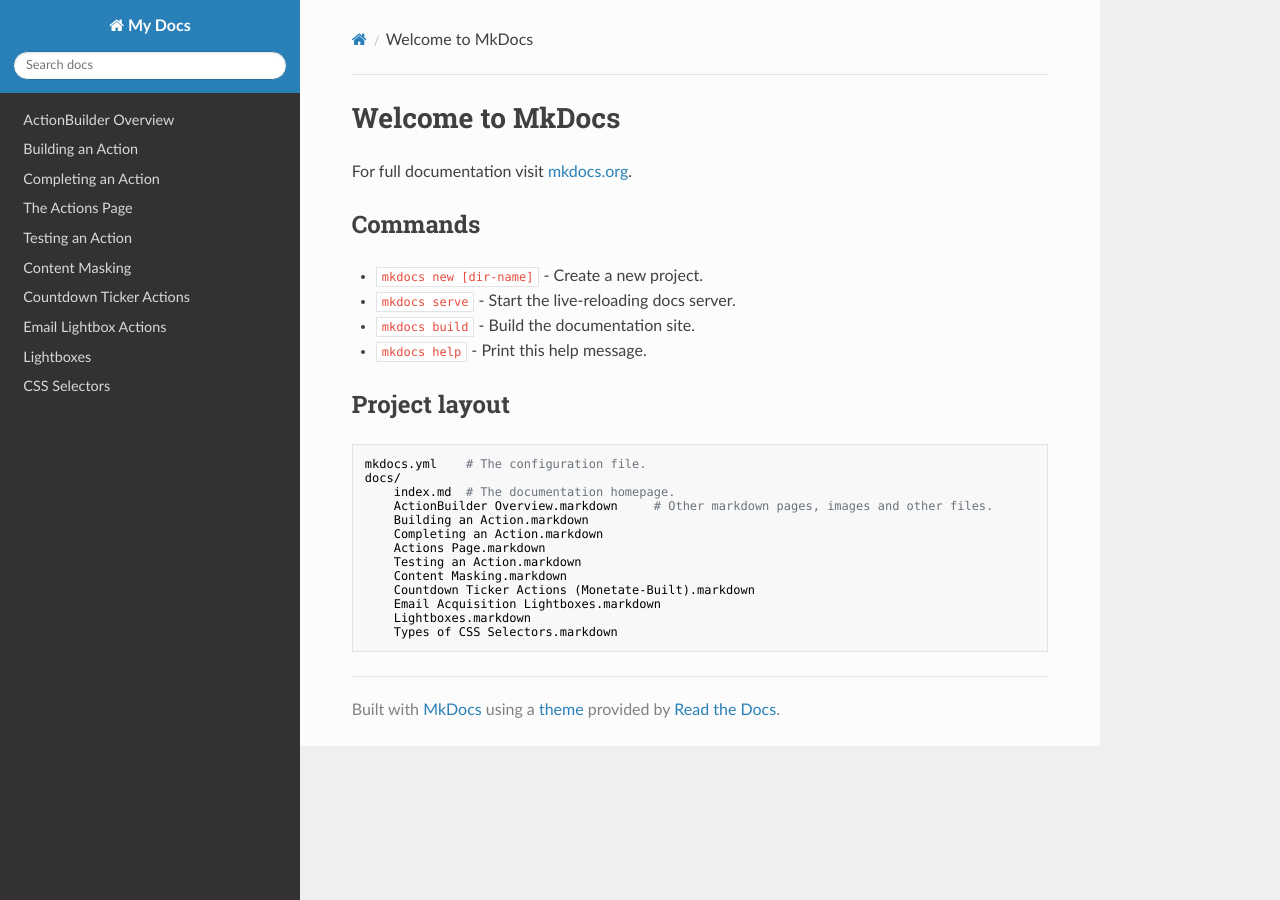
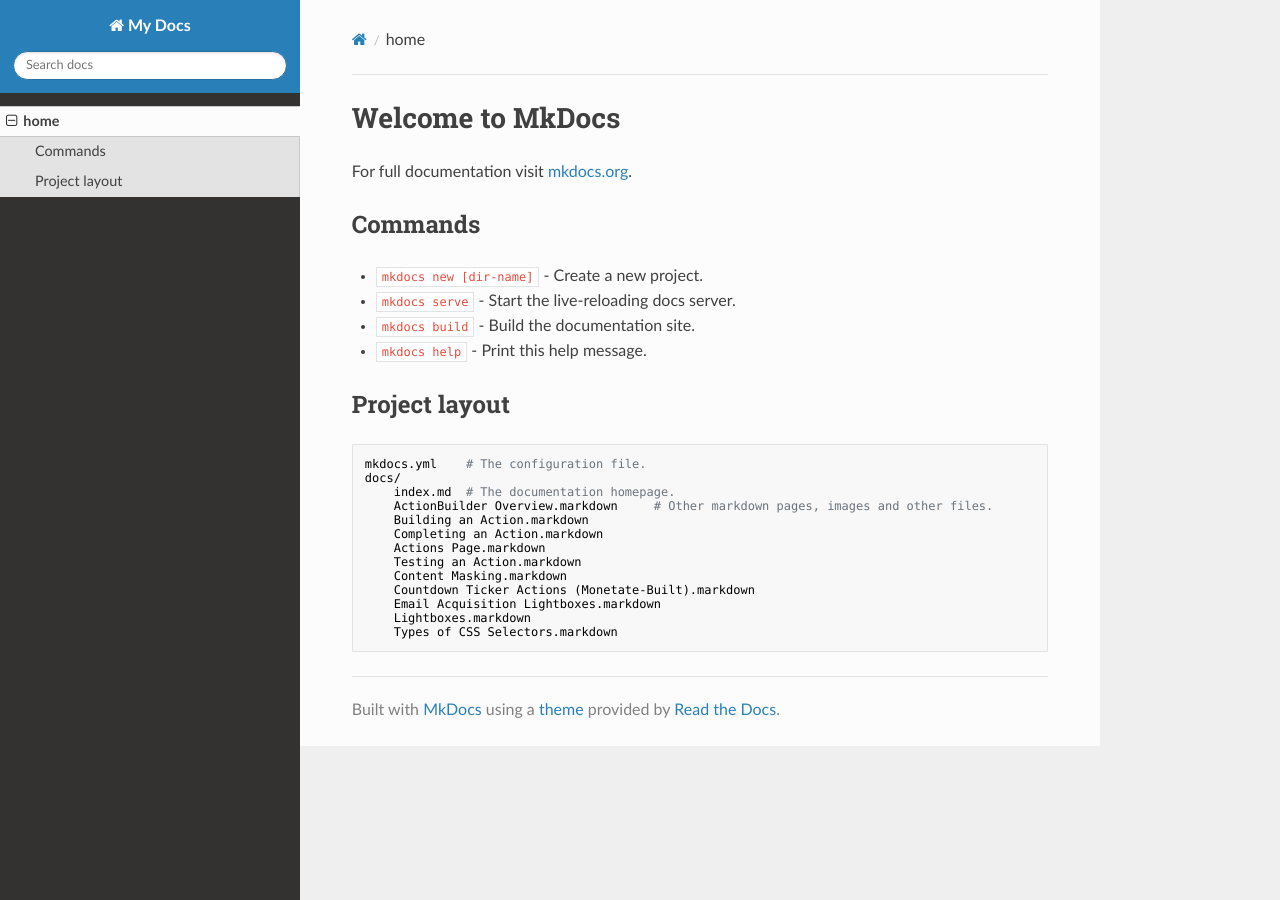
Before and after one commit to CodenameVera/drunken-wookie, an MkDocs documentation site: the page built from docs/index.md, in a window 1280 px wide. Built offline with MkDocs 1.6.1, drawn with Linux system fonts in a browser that asks for light colours; nearby versions of some CDN libraries; old or Windows-style settings are respelled for this version of MkDocs.

Commit message:
Update mkdocs.yml

```diff
--- a/mkdocs.yml
+++ b/mkdocs.yml
@@ -1,13 +1,4 @@
 site_name: My Docs
 pages:
-- [ActionBuilder Overview.markdown, ActionBuilder Overview]
-- [Building an Action.markdown, Building an Action]
-- [Completing an Action.markdown, Completing an Action]
-- [Actions Page.markdown, The Actions Page]
-- [Testing an Action.markdown, Testing an Action]
-- [Content Masking.markdown, Content Masking]
-- [Countdown Ticker Actions (Monetate-Built).markdown, Countdown Ticker Actions]
-- [Email Acquisition Lightboxes.markdown, Email Lightbox Actions]
-- [Lightboxes.markdown, Lightboxes]
-- [Types of CSS Selectors.markdown, CSS Selectors]
+- [index.md, home]
 theme: readthedocs
```
